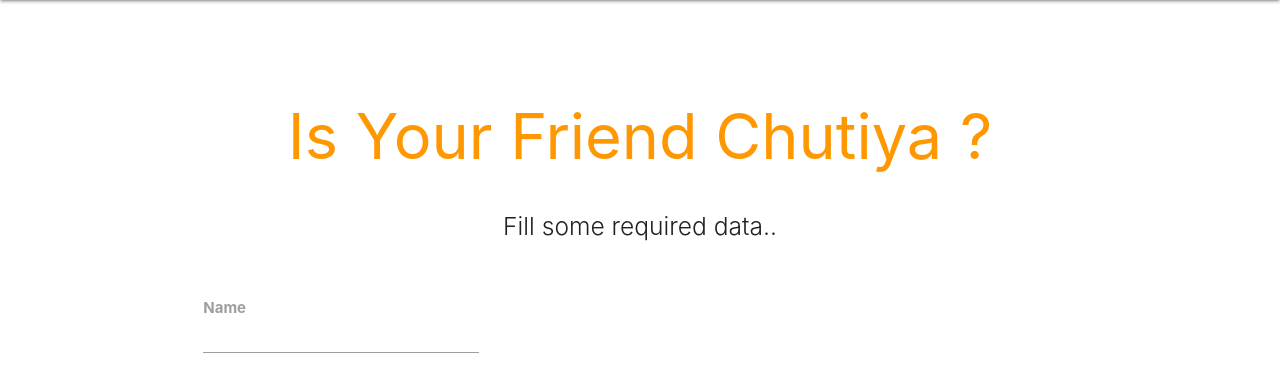
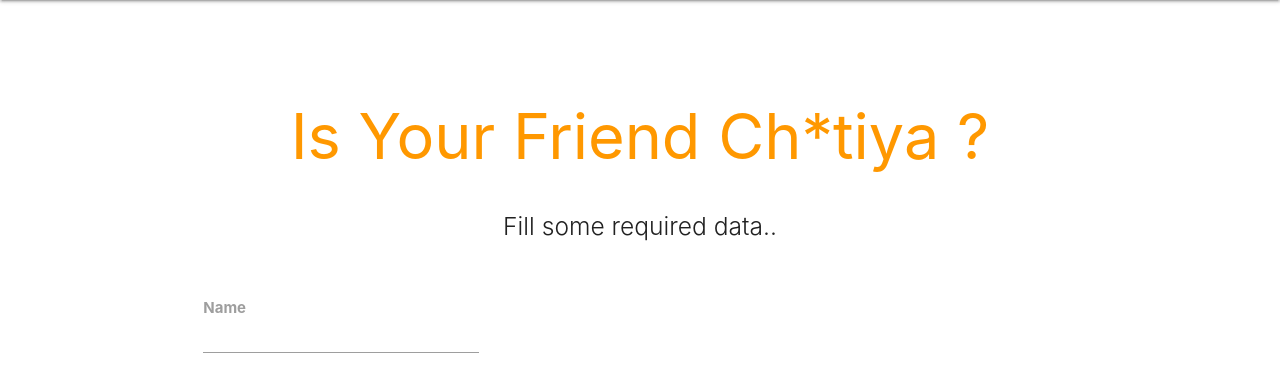
Before and after one commit to Ankit1017/pro1, a Flask app: page / in a window 1280 px wide. Shown: the part 64-435 px from the top of the page. Run offline with Flask 2, Linux system fonts and the light colour scheme; parts of the project's set-up code (start-up, migrations or seed data) failed here and were passed over; some libraries are stand-ins or nearby versions.

Commit message:
Update home.html

```diff
--- a/templates/home.html
+++ b/templates/home.html
@@ -27,7 +27,7 @@
             <div class="container">
                 <br><br>
                 <h1 class="header center orange-text">Is Your
-                    Friend Chutiya ?</h1>
+                    Friend Ch*tiya ?</h1>
                 <div class="row center">
                     <h5 class="header col s12 light">Fill some required data..
                         <br>
```
